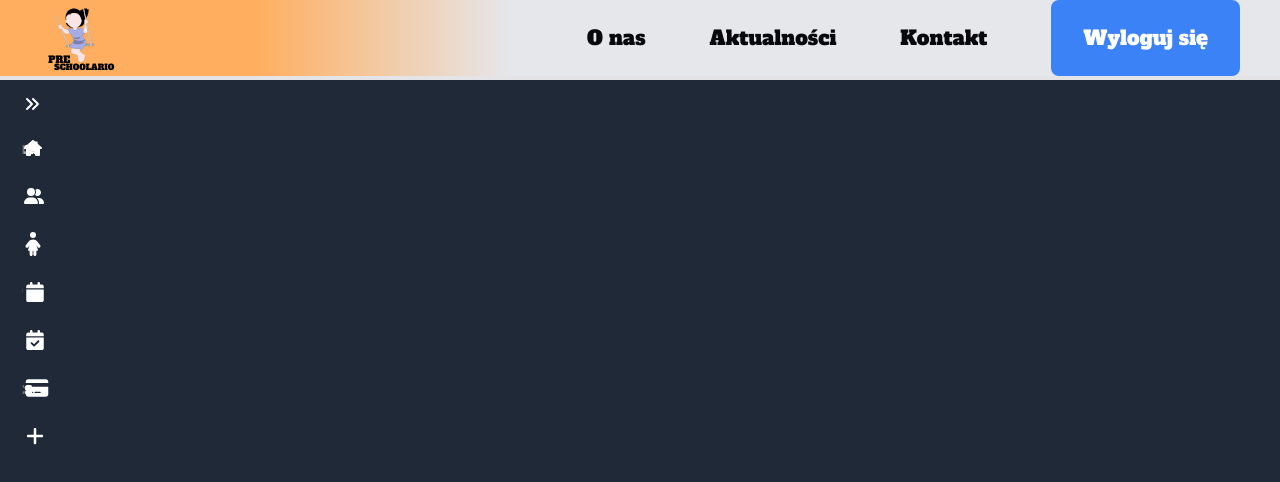
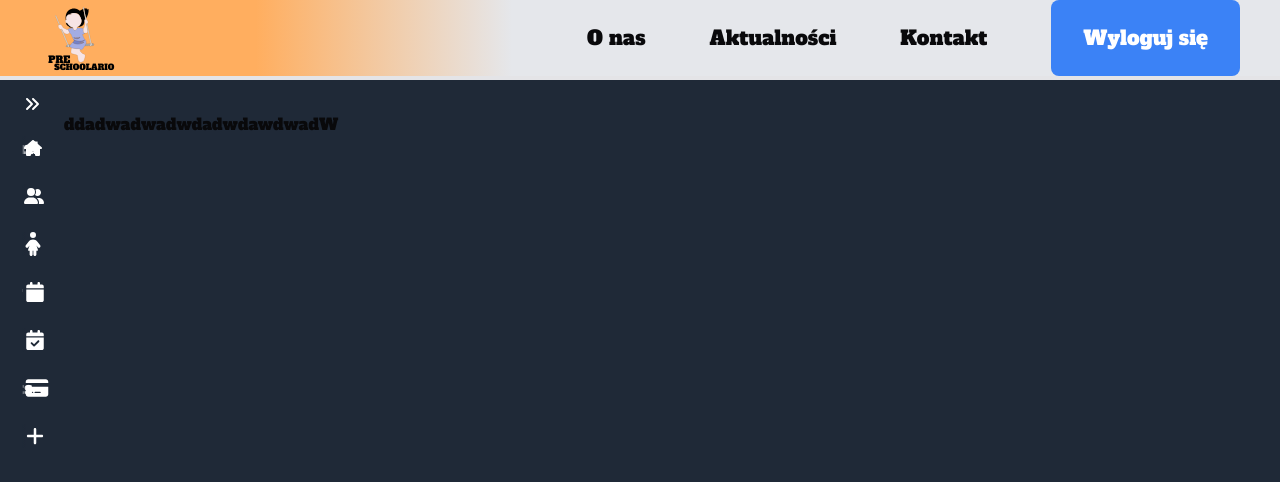
Before and after one commit to MatRuzix/Preschoolario, a Next.js app: page /en/groups in a window 1280 px wide. Shown: the top 482 px of the page. Built offline with nearby package versions, Linux system fonts and the light colour scheme; no server answers; sample sign-in values are in the browser's storage.

Commit message:
fix: fixing layout padding issue and sidebar size issue

```diff
--- a/app/[locale]/(private)/groups/page.tsx
+++ b/app/[locale]/(private)/groups/page.tsx
@@ -1,7 +1,14 @@
+import React from "react";
+
+import Skeleton from "@/src/features/suspense/Skeleton";
 import Groups from "@/src/features/groups/components/Groups";
 
 const groupsPage = () => {
-  return <Groups />;
+  return (
+    <React.Suspense fallback={<Skeleton />}>
+      <Groups />
+    </React.Suspense>
+  );
 };
 
 export default groupsPage;
--- a/app/[locale]/(private)/layout.tsx
+++ b/app/[locale]/(private)/layout.tsx
@@ -22,7 +22,7 @@ export default async function PrivateLayout({
     <div className="flex h-full w-full">
       <PrivateHeader />
       <Sidebar />
-      <div id="outer-wrapper" className="flex h-full w-full pt-28 pb-6 pl-14">
+      <div id="outer-wrapper" className="flex h-full w-full pt-28 pb-6 pl-16">
         {children}
       </div>
     </div>
--- a/src/features/dashboard/components/Dashboard.tsx
+++ b/src/features/dashboard/components/Dashboard.tsx
@@ -1,7 +1,11 @@
 import React from "react";
 
 const Dashboard = () => {
-  return <div id="dashboard" className="flex w-full h-full bg-slate-300"></div>;
+  return (
+    <div id="dashboard" className="flex w-full h-full bg-slate-300">
+      aaBBcc
+    </div>
+  );
 };
 
 export default Dashboard;
--- a/src/features/groups/components/Groups.tsx
+++ b/src/features/groups/components/Groups.tsx
@@ -1,7 +1,7 @@
 import React from "react";
 
 const Groups = () => {
-  return <div></div>;
+  return <div>ddadwadwadwdadwdawdwadW</div>;
 };
 
 export default Groups;
--- a/src/features/sidebar/components/SidebarLink.tsx
+++ b/src/features/sidebar/components/SidebarLink.tsx
@@ -26,7 +26,7 @@ const SidebarLink: React.FC<SidebarLinkProps> = ({
       <div
         id="sidebarLinkWrapper"
         className={clsx(
-          "flex w-full h-5 space-x-5 transition-all duration-75 delay-75",
+          "flex h-5 space-x-5 transition-all duration-75 delay-75",
           {
             "w-16 hover:scale-125": !isSidebarOpen,
             "w-60 hover:translate-x-2 hover:scale-110": isSidebarOpen,
--- /dev/null
+++ b/src/features/suspense/Skeleton.tsx
@@ -0,0 +1,17 @@
+import { Spinner } from "flowbite-react";
+
+const Skeleton = () => {
+  return (
+    <div role="status" className="max-w-sm animate-pulse">
+      <div className="h-2.5 bg-gray-200 rounded-full dark:bg-gray-700 w-48 mb-4"></div>
+      <div className="h-2 bg-gray-200 rounded-full dark:bg-gray-700 max-w-[360px] mb-2.5"></div>
+      <div className="h-2 bg-gray-200 rounded-full dark:bg-gray-700 mb-2.5"></div>
+      <div className="h-2 bg-gray-200 rounded-full dark:bg-gray-700 max-w-[330px] mb-2.5"></div>
+      <div className="h-2 bg-gray-200 rounded-full dark:bg-gray-700 max-w-[300px] mb-2.5"></div>
+      <div className="h-2 bg-gray-200 rounded-full dark:bg-gray-700 max-w-[360px]"></div>
+      <span className="sr-only">Loading...</span>
+    </div>
+  );
+};
+
+export default Skeleton;
```
Also changed, not shown: app/[locale]/layout.tsx (+3 -5 lines).
